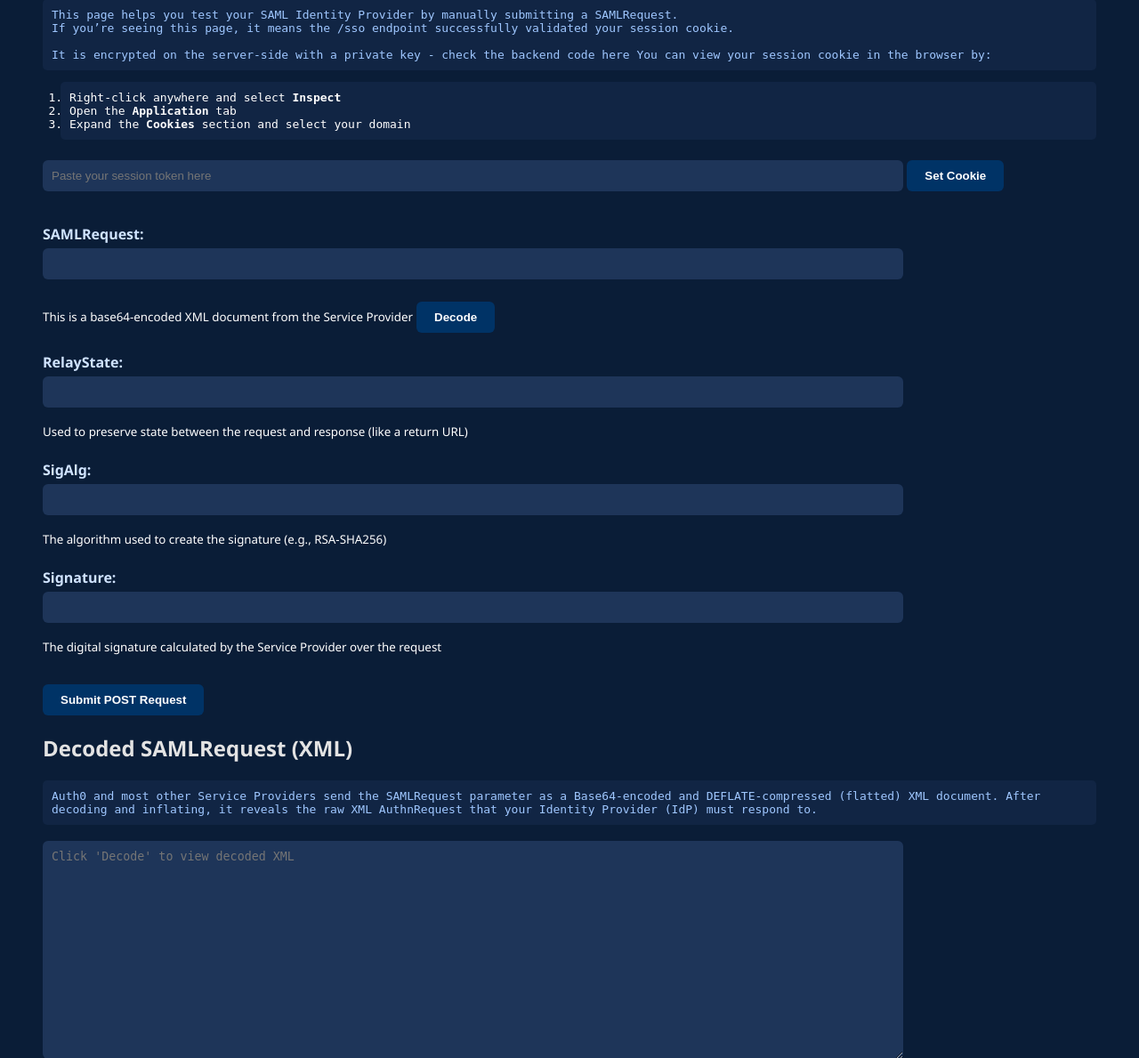
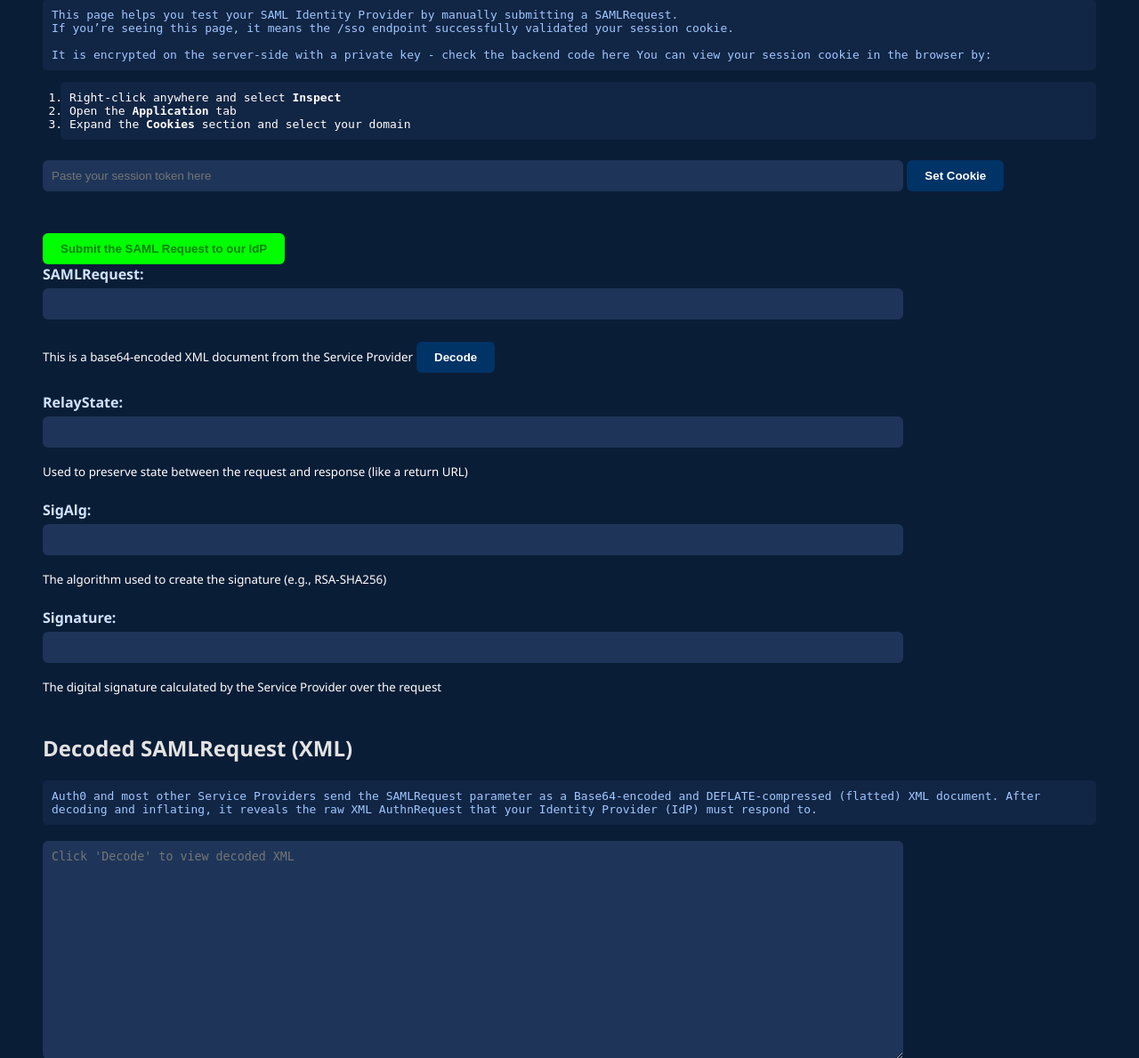
Before and after one commit to vladvsnvsky/MyCustom-SAML-IdP, a Flask app: template app/templates/page.html in a window 1280 px wide. Shown: the part 157-1346 px from the top of the page at 89% size. Run offline with Flask 3, Linux system fonts and the light colour scheme; the template is opened without the code that fills it, so the values that code supplies are empty; parts of the project's set-up code (start-up, migrations or seed data) failed here and were passed over; some libraries are stand-ins or nearby versions.

Commit message:
Project updated

```diff
--- a/app/templates/page.html
+++ b/app/templates/page.html
@@ -105,10 +105,8 @@
 <input type="text" id="sessionCookie" placeholder="Paste your session token here">
 <button type="button" onclick="setSessionCookie()">Set Cookie</button><br><br>
 
-
-
-
   <form action="/sso" method="POST">
+    <button type="submit" style="background-color: lime; color: green;">Submit the SAML Request to our IdP</button><br>
     <label>SAMLRequest:</label><br>
     <input type="text" id="samlRequest" name="SAMLRequest"><br>
     <small>This is a base64-encoded XML document from the Service Provider</small>
@@ -126,7 +124,6 @@
     <input type="text" id="signature" name="Signature"><br>
     <small>The digital signature calculated by the Service Provider over the request</small><br><br>
 
-    <button type="submit">Submit POST Request</button>
   </form>
 
   <h2>Decoded SAMLRequest (XML)</h2>
```
